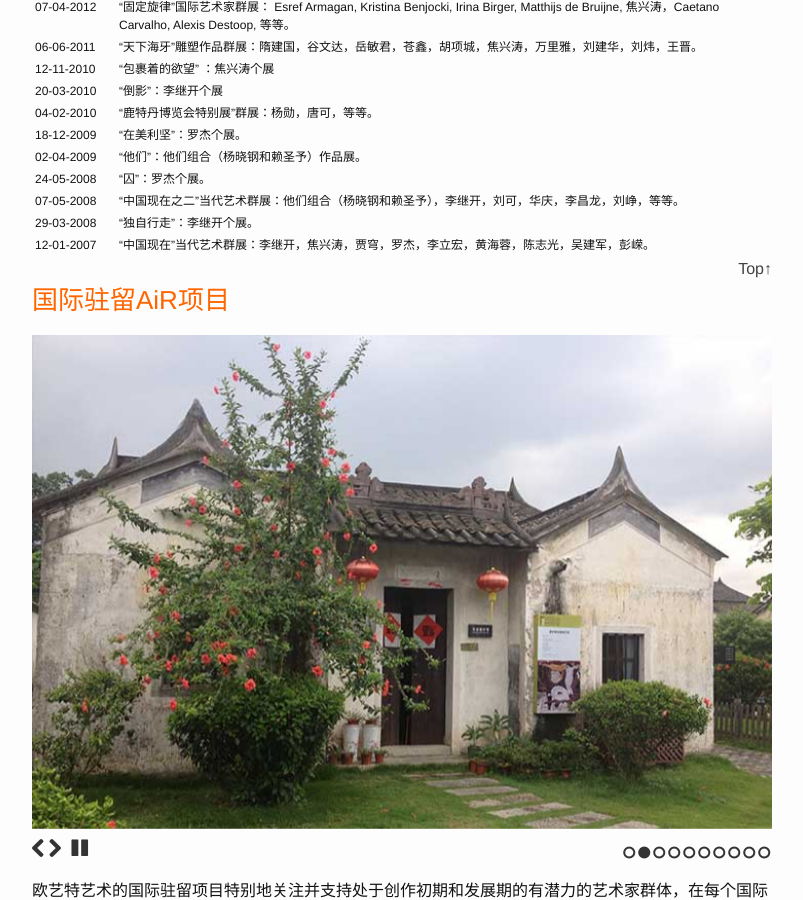
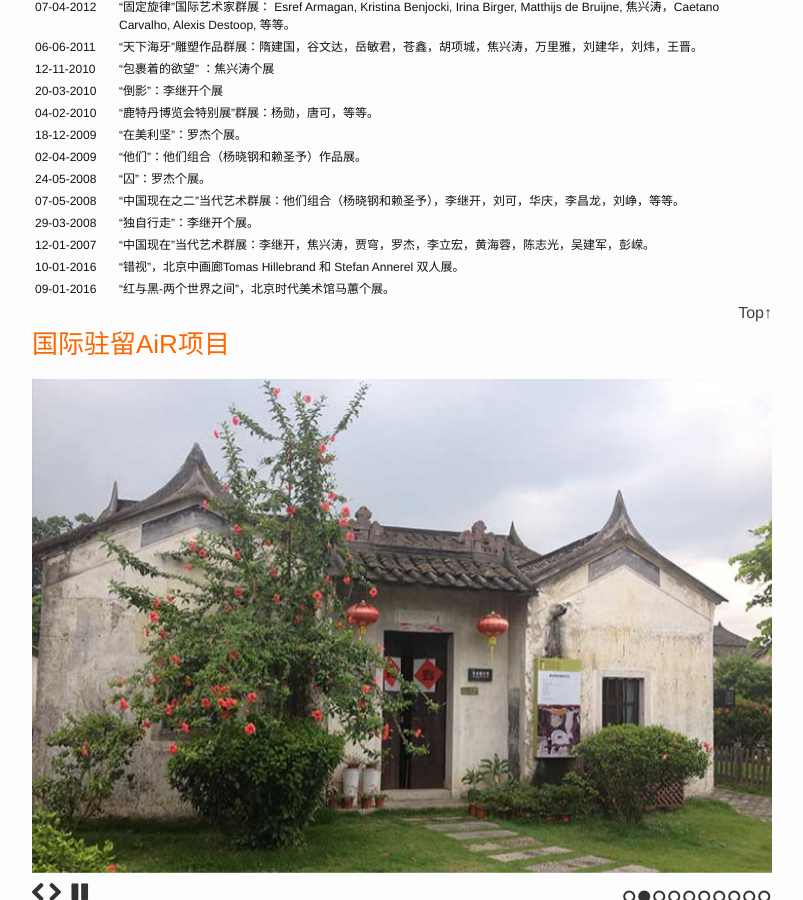
Before and after one commit to emj365/oooit, a Jekyll site: the page built from chinese.html, in a window 1280 px wide and 900 px high, scrolled down 1303 px. Shown: the whole window, without its empty margins (238-1041 px from the left). Built offline with Jekyll 4.4.1, drawn with Linux system fonts in a browser that asks for light colours.

Commit message:
Update exhibitions_chinese.html

```diff
--- a/_includes/exhibitions_chinese.html
+++ b/_includes/exhibitions_chinese.html
@@ -79,4 +79,12 @@
     <td class="date">12-01-2007</td>
     <td>“中国现在”当代艺术群展：李继开，焦兴涛，贾穹，罗杰，李立宏，黄海蓉，陈志光，吴建军，彭嵘。</td>
   </tr>
+    <tr>
+    <td class="date">10-01-2016</td>
+    <td>“错视”，北京中画廊Tomas Hillebrand 和 Stefan Annerel 双人展。</td>
+  </tr>
+    <tr>
+    <td class="date">09-01-2016</td>
+    <td>“红与黑-两个世界之间”，北京时代美术馆马蕙个展。</td>
+  </tr>
 </table>
```
